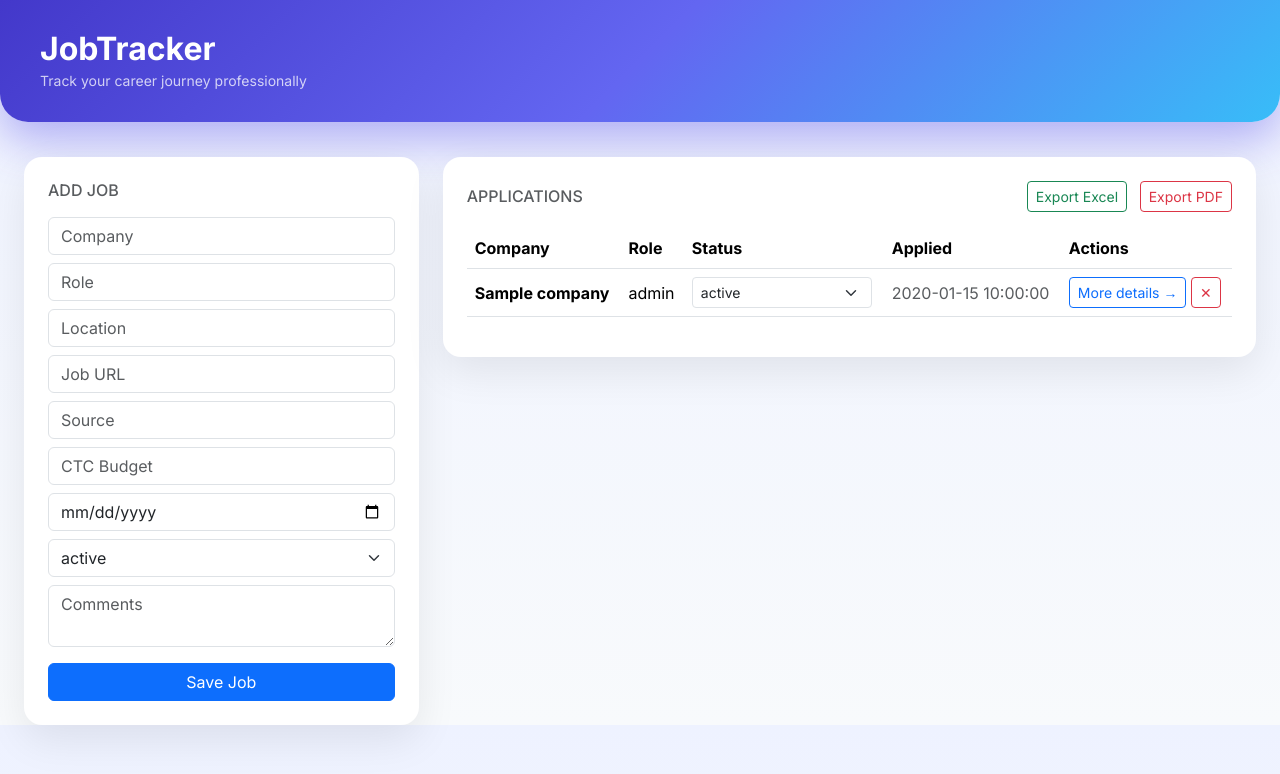
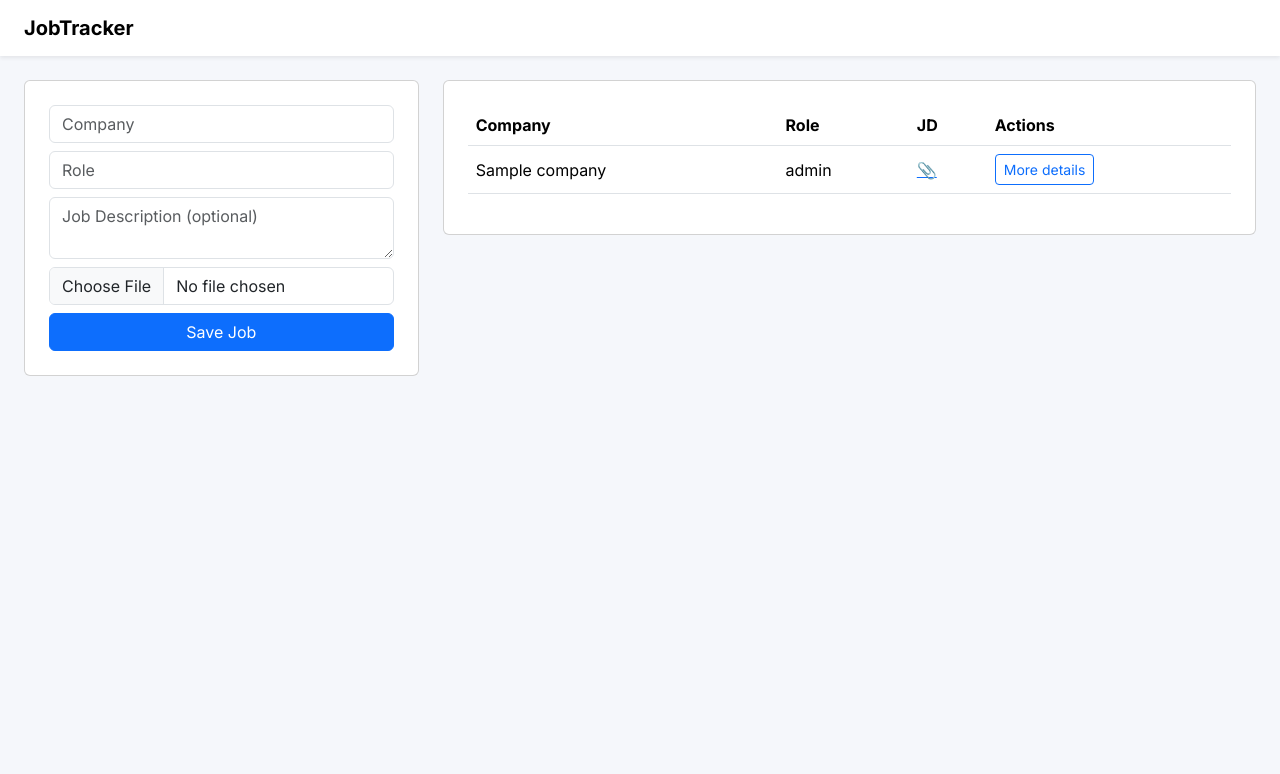
Before and after one commit to Selva-PersonalDev/JobTracker-JobApp, a FastAPI app: template app/core/templates/index.html in a window 1280 px wide. Shown: the top 774 px of the page. Run offline with FastAPI, Linux system fonts and the light colour scheme; the template is opened without the code that fills it: most values are stand-ins (such as "Sample title", 1, 10 or a date in 2020); parts of the project's set-up code (start-up, migrations or seed data) failed here and were passed over.

Commit message:
Updated App files

```diff
--- a/app/core/routes.py
+++ b/app/core/routes.py
@@ -1,9 +1,11 @@
 import io
+import os
+import shutil
 from datetime import date
 
 import pandas as pd
-from fastapi import APIRouter, Request, Form
-from fastapi.responses import RedirectResponse, StreamingResponse
+from fastapi import APIRouter, Request, Form, UploadFile, File
+from fastapi.responses import RedirectResponse, StreamingResponse, FileResponse
 from fastapi.templating import Jinja2Templates
 from sqlalchemy.orm import Session
 from reportlab.lib.pagesizes import A4
@@ -13,8 +15,10 @@ from app.core.db import SessionLocal, engine
 from app.core.models import Base, Job, User
 from app.core.auth import hash_password, verify_password, get_current_user
 
-# Ensure DB tables exist
 Base.metadata.create_all(bind=engine)
+
+UPLOAD_DIR = "/data/jd_files"
+os.makedirs(UPLOAD_DIR, exist_ok=True)
 
 router = APIRouter()
 templates = Jinja2Templates(directory="app/core/templates")
@@ -31,9 +35,7 @@ STATUS_OPTIONS = [
     "Joined",
 ]
 
-# =====================================================
-# AUTH ROUTES
-# =====================================================
+# ---------------- AUTH ----------------
 
 @router.get("/login")
 def login_page(request: Request):
@@ -42,19 +44,14 @@ def login_page(request: Request):
 
 @router.post("/login")
 def login(request: Request, username: str = Form(...), password: str = Form(...)):
-    db: Session = SessionLocal()
-    try:
-        user = db.query(User).filter(User.username == username).first()
-    finally:
-        db.close()
+    db = SessionLocal()
+    user = db.query(User).filter(User.username == username).first()
+    db.close()
 
     if not user or not verify_password(password, user.password_hash):
         return templates.TemplateResponse(
             "login.html",
-            {
-                "request": request,
-                "error": "Invalid username or password"
-            }
+            {"request": request, "error": "Invalid username or password"}
         )
 
     request.session["user_id"] = user.id
@@ -68,27 +65,18 @@ def register_page(request: Request):
 
 @router.post("/register")
 def register(request: Request, username: str = Form(...), password: str = Form(...)):
-    db: Session = SessionLocal()
-    try:
-        existing = db.query(User).filter(User.username == username).first()
-        if existing:
-            return templates.TemplateResponse(
-                "register.html",
-                {
-                    "request": request,
-                    "error": "Username already exists. Please choose another."
-                }
-            )
+    db = SessionLocal()
+    if db.query(User).filter(User.username == username).first():
+        db.close()
+        return templates.TemplateResponse(
+            "register.html",
+            {"request": request, "error": "Username already exists"}
+        )
 
-        user = User(
-            username=username,
-            password_hash=hash_password(password)
-        )
-        db.add(user)
-        db.commit()
-    finally:
-        db.close()
-
+    user = User(username=username, password_hash=hash_password(password))
+    db.add(user)
+    db.commit()
+    db.close()
     return RedirectResponse("/login", status_code=303)
 
 
@@ -97,17 +85,7 @@ def logout(request: Request):
     request.session.clear()
     return RedirectResponse("/login", status_code=303)
 
-
-@router.get("/forgot-password")
-def forgot_password(request: Request):
-    return templates.TemplateResponse(
-        "forgot_password.html",
-        {"request": request}
-    )
-
-# =====================================================
-# DASHBOARD & JOB MANAGEMENT
-# =====================================================
+# ---------------- DASHBOARD ----------------
 
 @router.get("/")
 def home(request: Request):
@@ -115,24 +93,13 @@ def home(request: Request):
     if not user_id:
         return RedirectResponse("/login", status_code=303)
 
-    db: Session = SessionLocal()
-    try:
-        jobs = (
-            db.query(Job)
-            .filter(Job.user_id == user_id)
-            .order_by(Job.created_at.desc())
-            .all()
-        )
-    finally:
-        db.close()
+    db = SessionLocal()
+    jobs = db.query(Job).filter(Job.user_id == user_id).order_by(Job.created_at.desc()).all()
+    db.close()
 
     return templates.TemplateResponse(
         "index.html",
-        {
-            "request": request,
-            "jobs": jobs,
-            "statuses": STATUS_OPTIONS,
-        }
+        {"request": request, "jobs": jobs, "statuses": STATUS_OPTIONS}
     )
 
 
@@ -147,30 +114,38 @@ def add_job(
     ctc_budget: str = Form(None),
     applied_date: str = Form(None),
     status: str = Form(...),
+    job_description: str = Form(None),
     comments: str = Form(None),
+    jd_file: UploadFile = File(None),
 ):
     user_id = get_current_user(request)
     if not user_id:
         return RedirectResponse("/login", status_code=303)
 
-    db: Session = SessionLocal()
-    try:
-        job = Job(
-            user_id=user_id,
-            company=company,
-            role=role,
-            location=location,
-            job_url=job_url,
-            source=source,
-            ctc_budget=ctc_budget,
-            applied_date=date.fromisoformat(applied_date) if applied_date else None,
-            status=status,
-            comments=comments,
-        )
-        db.add(job)
-        db.commit()
-    finally:
-        db.close()
+    filename = None
+    if jd_file and jd_file.filename:
+        filename = f"{user_id}_{jd_file.filename}"
+        with open(os.path.join(UPLOAD_DIR, filename), "wb") as f:
+            shutil.copyfileobj(jd_file.file, f)
+
+    db = SessionLocal()
+    job = Job(
+        user_id=user_id,
+        company=company,
+        role=role,
+        location=location,
+        job_url=job_url,
+        source=source,
+        ctc_budget=ctc_budget,
+        applied_date=date.fromisoformat(applied_date) if applied_date else None,
+        status=status,
+        job_description=job_description,
+        jd_filename=filename,
+        comments=comments,
+    )
+    db.add(job)
+    db.commit()
+    db.close()
 
     return RedirectResponse("/", status_code=303)
 
@@ -178,138 +153,98 @@ def add_job(
 @router.post("/update-status/{job_id}")
 def update_status(request: Request, job_id: int, status: str = Form(...)):
     user_id = get_current_user(request)
-    db: Session = SessionLocal()
-    try:
-        job = (
-            db.query(Job)
-            .filter(Job.id == job_id, Job.user_id == user_id)
-            .first()
-        )
-        if job:
-            job.status = status
-            db.commit()
-    finally:
-        db.close()
-
+    db = SessionLocal()
+    job = db.query(Job).filter(Job.id == job_id, Job.user_id == user_id).first()
+    if job:
+        job.status = status
+        db.commit()
+    db.close()
     return RedirectResponse("/", status_code=303)
 
 
 @router.post("/delete/{job_id}")
 def delete_job(request: Request, job_id: int):
     user_id = get_current_user(request)
-    db: Session = SessionLocal()
-    try:
-        job = (
-            db.query(Job)
-            .filter(Job.id == job_id, Job.user_id == user_id)
-            .first()
-        )
-        if job:
-            db.delete(job)
-            db.commit()
-    finally:
-        db.close()
-
+    db = SessionLocal()
+    job = db.query(Job).filter(Job.id == job_id, Job.user_id == user_id).first()
+    if job:
+        db.delete(job)
+        db.commit()
+    db.close()
     return RedirectResponse("/", status_code=303)
 
 
 @router.get("/job/{job_id}")
 def job_detail(request: Request, job_id: int):
     user_id = get_current_user(request)
-    db: Session = SessionLocal()
-    try:
-        job = (
-            db.query(Job)
-            .filter(Job.id == job_id, Job.user_id == user_id)
-            .first()
-        )
-    finally:
-        db.close()
-
+    db = SessionLocal()
+    job = db.query(Job).filter(Job.id == job_id, Job.user_id == user_id).first()
+    db.close()
     if not job:
         return RedirectResponse("/", status_code=303)
+    return templates.TemplateResponse("job_detail.html", {"request": request, "job": job})
 
-    return templates.TemplateResponse(
-        "job_detail.html",
-        {
-            "request": request,
-            "job": job
-        }
-    )
 
-# =====================================================
-# EXPORT ROUTES
-# =====================================================
+@router.get("/jd/{filename}")
+def download_jd(filename: str):
+    return FileResponse(os.path.join(UPLOAD_DIR, filename), filename=filename)
+
+# ---------------- EXPORT ----------------
 
 @router.get("/export/xlsx")
 def export_xlsx(request: Request):
     user_id = get_current_user(request)
-    if not user_id:
-        return RedirectResponse("/login", status_code=303)
+    db = SessionLocal()
+    jobs = db.query(Job).filter(Job.user_id == user_id).all()
+    db.close()
 
-    db: Session = SessionLocal()
-    try:
-        jobs = db.query(Job).filter(Job.user_id == user_id).all()
-    finally:
-        db.close()
-
-    data = [
-        {
-            "Company": j.company,
-            "Role": j.role,
-            "Status": j.status,
-            "Applied Date": j.applied_date,
-            "Location": j.location,
-            "CTC Budget": j.ctc_budget,
-            "Source": j.source,
-        }
-        for j in jobs
-    ]
+    data = [{
+        "Company": j.company,
+        "Role": j.role,
+        "Status": j.status,
+        "Location": j.location,
+        "Applied Date": j.applied_date,
+        "CTC Budget": j.ctc_budget,
+        "Source": j.source,
+        "Job Description": j.job_description,
+        "JD File": j.jd_filename,
+        "Comments": j.comments,
+    } for j in jobs]
 
     df = pd.DataFrame(data)
-    output = io.BytesIO()
-    df.to_excel(output, index=False)
-    output.seek(0)
+    buf = io.BytesIO()
+    df.to_excel(buf, index=False)
+    buf.seek(0)
 
     return StreamingResponse(
-        output,
+        buf,
         media_type="application/vnd.openxmlformats-officedocument.spreadsheetml.sheet",
-        headers={
-            "Content-Disposition": "attachment; filename=jobtracker.xlsx"
-        },
+        headers={"Content-Disposition": "attachment; filename=jobtracker.xlsx"}
     )
 
 
 @router.get("/export/pdf")
 def export_pdf(request: Request):
     user_id = get_current_user(request)
-    if not user_id:
-        return RedirectResponse("/login", status_code=303)
-
-    db: Session = SessionLocal()
-    try:
-        jobs = db.query(Job).filter(Job.user_id == user_id).all()
-    finally:
-        db.close()
+    db = SessionLocal()
+    jobs = db.query(Job).filter(Job.user_id == user_id).all()
+    db.close()
 
     buffer = io.BytesIO()
     p = canvas.Canvas(buffer, pagesize=A4)
-    width, height = A4
+    y = 800
 
-    y = height - 50
     p.setFont("Helvetica-Bold", 14)
     p.drawString(40, y, "Job Applications")
     y -= 30
+    p.setFont("Helvetica", 10)
 
-    p.setFont("Helvetica", 10)
-    for job in jobs:
-        line = f"{job.company} | {job.role} | {job.status}"
-        p.drawString(40, y, line)
-        y -= 15
-        if y < 50:
+    for j in jobs:
+        p.drawString(40, y, f"{j.company} | {j.role} | {j.status}")
+        y -= 14
+        if y < 40:
             p.showPage()
-            p.setFont("Helvetica", 10)
-            y = height - 50
+            y = 800
 
     p.save()
     buffer.seek(0)
@@ -317,7 +252,5 @@ def export_pdf(request: Request):
     return StreamingResponse(
         buffer,
         media_type="application/pdf",
-        headers={
-            "Content-Disposition": "attachment; filename=jobtracker.pdf"
-        },
+        headers={"Content-Disposition": "attachment; filename=jobtracker.pdf"}
     )
--- a/app/core/templates/base.html
+++ b/app/core/templates/base.html
@@ -1,50 +1,21 @@
 <!DOCTYPE html>
 <html>
 <head>
-  <title>Job Tracker</title>
-
+  <title>JobTracker</title>
   <link href="https://fonts.googleapis.com/css2?family=Inter:wght@400;500;600;700&display=swap" rel="stylesheet">
   <link href="https://cdn.jsdelivr.net/npm/bootstrap@5.3.2/dist/css/bootstrap.min.css" rel="stylesheet">
-
-  <style>
-    body {
-      font-family: 'Inter', sans-serif;
-      background: linear-gradient(180deg, #eef2ff, #f8fafc);
-    }
-
-    .app-header {
-      background: linear-gradient(135deg, #4338ca, #6366f1, #38bdf8);
-      color: white;
-      padding: 30px 40px;
-      border-radius: 0 0 28px 28px;
-      box-shadow: 0 18px 45px rgba(79,70,229,0.4);
-      margin-bottom: 35px;
-    }
-
-    .card {
-      border-radius: 18px;
-      box-shadow: 0 15px 40px rgba(0,0,0,0.08);
-      border: none;
-    }
-  </style>
 </head>
 
-<body>
+<body style="font-family:Inter;background:#f5f7fb">
 
-<div class="app-header d-flex justify-content-between align-items-center">
-  <div>
-    <h2 class="fw-bold mb-0">JobTracker</h2>
-    <small class="opacity-75">Track your career journey professionally</small>
-  </div>
+<nav class="navbar navbar-light bg-white shadow-sm px-4">
+  <span class="navbar-brand fw-bold">JobTracker</span>
+  {% if request.session.get("user_id") %}
+    <a href="/logout" class="btn btn-sm btn-outline-secondary">Logout</a>
+  {% endif %}
+</nav>
 
-  {% if request.session.get("user_id") %}
-    <a href="/logout" class="btn btn-sm btn-light fw-semibold">
-      Logout
-    </a>
-  {% endif %}
-</div>
-
-<div class="container-fluid px-4">
+<div class="container-fluid mt-4 px-4">
   {% block content %}{% endblock %}
 </div>
 
--- a/app/core/templates/index.html
+++ b/app/core/templates/index.html
@@ -3,98 +3,46 @@
 
 <div class="row g-4">
 
-  <!-- LEFT PANEL -->
   <div class="col-lg-4">
     <div class="card p-4">
-      <h6 class="text-muted text-uppercase mb-3">Add Job</h6>
-
-      <form method="post" action="/add">
+      <form method="post" action="/add" enctype="multipart/form-data">
         <input class="form-control mb-2" name="company" placeholder="Company" required>
         <input class="form-control mb-2" name="role" placeholder="Role" required>
-        <input class="form-control mb-2" name="location" placeholder="Location">
-        <input class="form-control mb-2" name="job_url" placeholder="Job URL">
-        <input class="form-control mb-2" name="source" placeholder="Source">
-        <input class="form-control mb-2" name="ctc_budget" placeholder="CTC Budget">
-        <input type="date" class="form-control mb-2" name="applied_date">
 
-        <select class="form-select mb-2" name="status" required>
-          {% for s in statuses %}
-            <option value="{{ s }}">{{ s }}</option>
-          {% endfor %}
-        </select>
-
-        <textarea class="form-control mb-3" name="comments" placeholder="Comments"></textarea>
+        <textarea class="form-control mb-2" name="job_description" placeholder="Job Description (optional)"></textarea>
+        <input type="file" class="form-control mb-2" name="jd_file">
 
         <button class="btn btn-primary w-100">Save Job</button>
       </form>
     </div>
   </div>
 
-  <!-- RIGHT PANEL -->
   <div class="col-lg-8">
     <div class="card p-4">
-      <div class="d-flex justify-content-between align-items-center mb-3">
-        <h6 class="text-muted text-uppercase mb-0">Applications</h6>
-
-        <div>
-          <a href="/export/xlsx" class="btn btn-sm btn-outline-success me-2">
-            Export Excel
-          </a>
-          <a href="/export/pdf" class="btn btn-sm btn-outline-danger">
-            Export PDF
-          </a>
-        </div>
-      </div>
-
       <table class="table align-middle">
         <thead>
           <tr>
             <th>Company</th>
             <th>Role</th>
-            <th>Status</th>
-            <th>Applied</th>
+            <th>JD</th>
             <th>Actions</th>
           </tr>
         </thead>
-
         <tbody>
-        {% if jobs %}
-          {% for job in jobs %}
+        {% for job in jobs %}
           <tr>
-            <td><strong>{{ job.company }}</strong></td>
+            <td>{{ job.company }}</td>
             <td>{{ job.role }}</td>
             <td>
-              <form method="post" action="/update-status/{{ job.id }}">
-                <select name="status"
-                        class="form-select form-select-sm"
-                        style="width:180px"
-                        onchange="this.form.submit()">
-                  {% for s in statuses %}
-                    <option value="{{ s }}" {% if s == job.status %}selected{% endif %}>
-                      {{ s }}
-                    </option>
-                  {% endfor %}
-                </select>
-              </form>
+              {% if job.jd_filename %}
+                <a href="/jd/{{ job.jd_filename }}">📎</a>
+              {% else %}-{% endif %}
             </td>
-            <td class="text-muted">{{ job.applied_date or "-" }}</td>
             <td>
-              <a href="/job/{{ job.id }}" class="btn btn-sm btn-outline-primary">
-                More details →
-              </a>
-              <form method="post" action="/delete/{{ job.id }}" style="display:inline">
-                <button class="btn btn-sm btn-outline-danger">✕</button>
-              </form>
+              <a href="/job/{{ job.id }}" class="btn btn-sm btn-outline-primary">More details</a>
             </td>
           </tr>
-          {% endfor %}
-        {% else %}
-          <tr>
-            <td colspan="5" class="text-center text-muted py-4">
-              No jobs added yet. Start by adding your first application 🚀
-            </td>
-          </tr>
-        {% endif %}
+        {% endfor %}
         </tbody>
       </table>
     </div>
```
Also changed, not shown: app/core/models.py (+7 -5 lines), app/core/templates/job_detail.html (+8 -28 lines).
